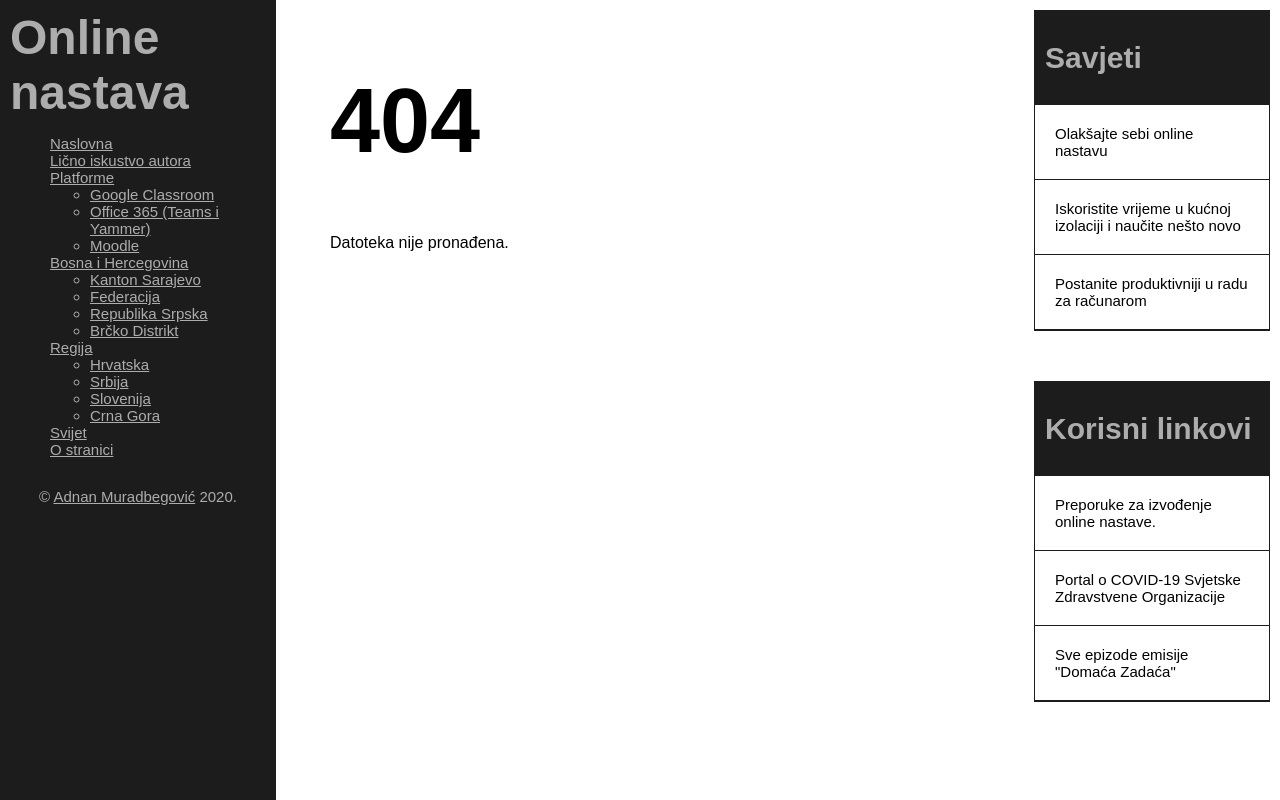
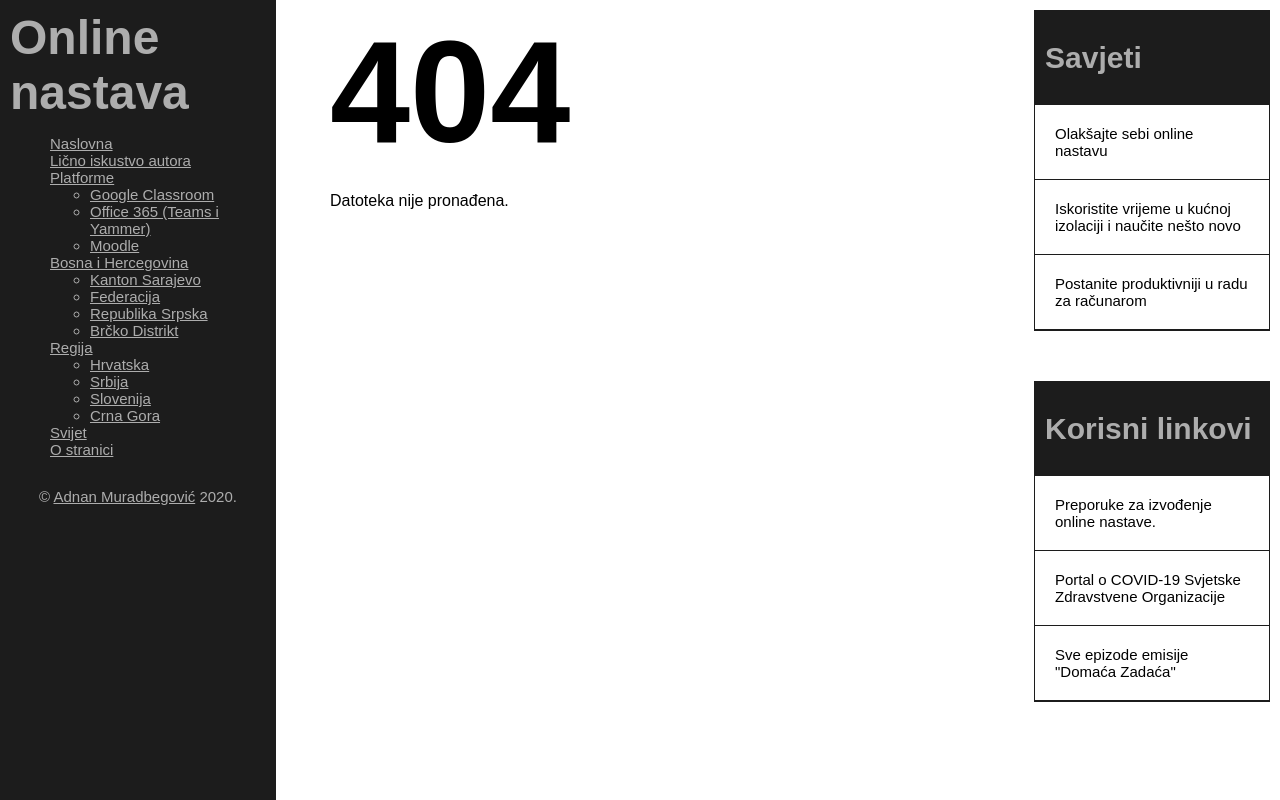
Before and after one commit to adnanmossbb/onlinenastava, a plain HTML site: page 404.html in a window 1280 px wide. Drawn offline with Linux system fonts and the light colour scheme.

Commit message:
neki commit

```diff
--- a/404.html
+++ b/404.html
@@ -46,7 +46,7 @@
 	<footer>&copy; <a href="https://github.com/adnanmossbb/">Adnan Muradbegović</a> 2020.</footer>
 	</nav>
 	<div id="sadrzaj">
-	<h1 style="font-size:90px">404</h1>
+	<b style="font-size:144px">404</b>
 	<p>Datoteka nije pronađena.</p>
 	</div>
 	<div id="desno">
```
